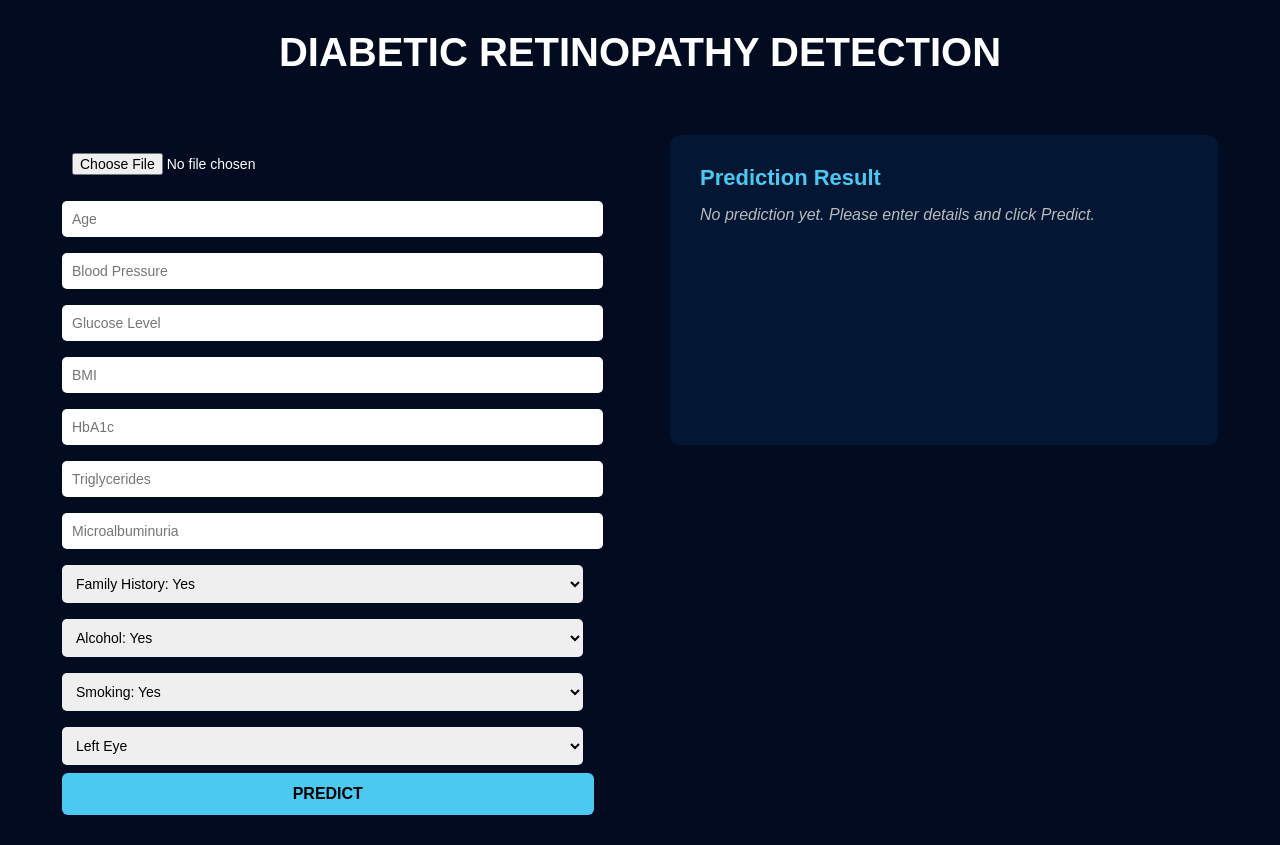
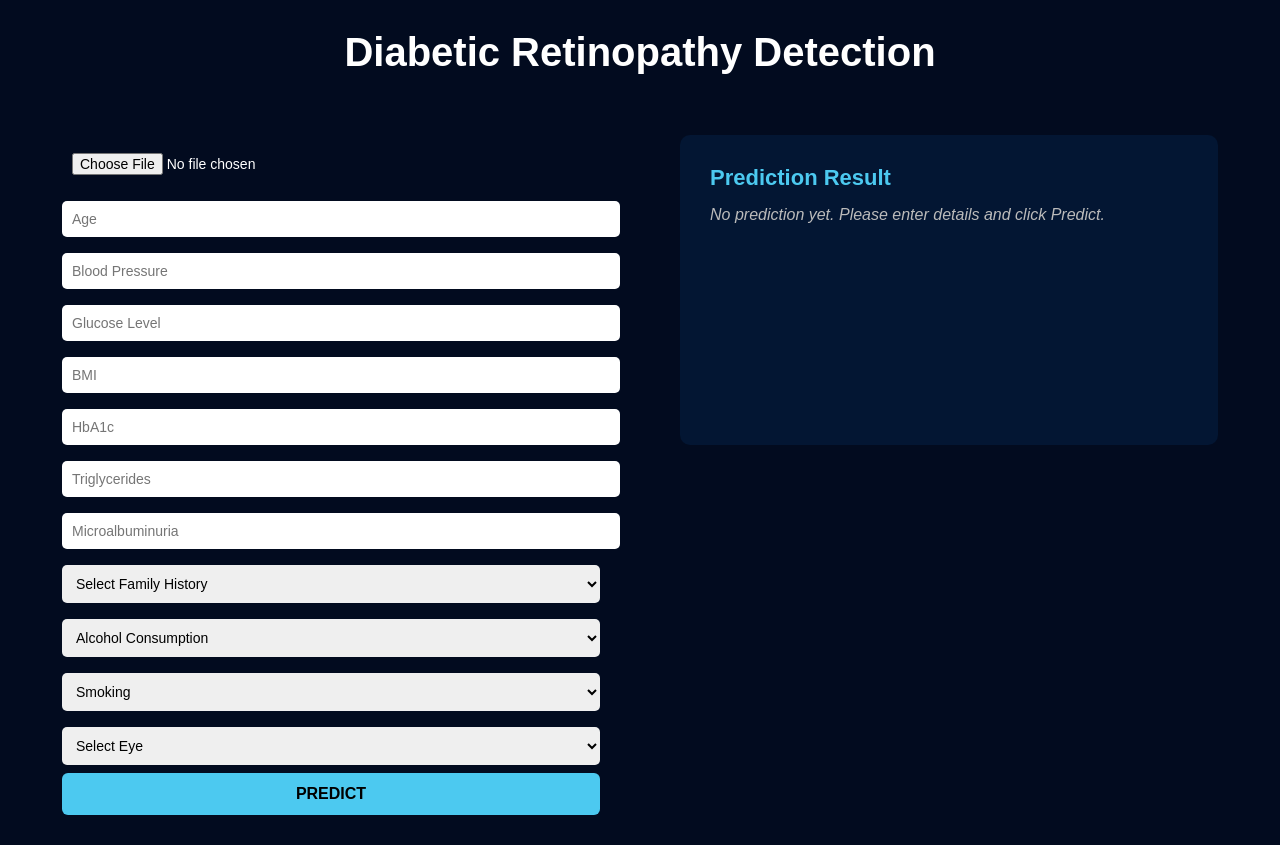
Before and after one commit to maduripramith-code/DR_Project, a Flask app: page / in a window 1280 px wide. Run offline with Flask 3, Linux system fonts and the light colour scheme.

Commit message:
Update index.html

```diff
--- a/templates/index.html
+++ b/templates/index.html
@@ -2,13 +2,12 @@
 <html lang="en">
 <head>
     <meta charset="UTF-8">
-    <title>DIABETIC RETINOPATHY DETECTION</title>
-
+    <title>Diabetic Retinopathy Detection</title>
     <style>
         body {
             margin: 0;
             font-family: Arial, Helvetica, sans-serif;
-            background-color: #020b1f; /* darker blue */
+            background-color: #020b1f; /* Dark blue */
             color: white;
         }
 
@@ -21,17 +20,20 @@
 
         .container {
             display: flex;
+            flex-wrap: wrap;
             width: 95%;
             margin: auto;
+            gap: 20px;
         }
 
         .left, .right {
-            width: 50%;
+            flex: 1;
+            min-width: 300px;
             padding: 30px;
         }
 
         input, select {
-            width: 95%;
+            width: 100%;
             padding: 10px;
             margin: 8px 0;
             border-radius: 5px;
@@ -44,11 +46,12 @@
             color: black;
             font-size: 16px;
             padding: 12px;
-            width: 97%;
+            width: 100%;
             border: none;
             border-radius: 6px;
             cursor: pointer;
             font-weight: bold;
+            transition: 0.3s;
         }
 
         button:hover {
@@ -81,10 +84,9 @@
         }
     </style>
 </head>
-
 <body>
 
-<h1>DIABETIC RETINOPATHY DETECTION</h1>
+<h1>Diabetic Retinopathy Detection</h1>
 
 <div class="container">
 
@@ -92,32 +94,36 @@
     <div class="left">
         <form method="POST" enctype="multipart/form-data">
 
-            <input type="file" name="image" required>
+            <input type="file" name="image" accept="image/*" required>
 
-            <input type="number" name="age" placeholder="Age" required>
-            <input type="number" name="bp" placeholder="Blood Pressure" required>
-            <input type="number" name="glucose" placeholder="Glucose Level" required>
-            <input type="number" step="0.1" name="bmi" placeholder="BMI" required>
-            <input type="number" step="0.1" name="hba1c" placeholder="HbA1c" required>
-            <input type="number" name="triglycerides" placeholder="Triglycerides" required>
-            <input type="number" name="microalbuminuria" placeholder="Microalbuminuria" required>
+            <input type="number" name="age" placeholder="Age" min="0" required>
+            <input type="number" name="bp" placeholder="Blood Pressure" min="0" required>
+            <input type="number" name="glucose" placeholder="Glucose Level" min="0" required>
+            <input type="number" step="0.1" name="bmi" placeholder="BMI" min="0" required>
+            <input type="number" step="0.1" name="hba1c" placeholder="HbA1c" min="0" required>
+            <input type="number" name="triglycerides" placeholder="Triglycerides" min="0" required>
+            <input type="number" name="microalbuminuria" placeholder="Microalbuminuria" min="0" required>
 
-            <select name="family_history">
-                <option value="1">Family History: Yes</option>
-                <option value="0">Family History: No</option>
+            <select name="family_history" required>
+                <option value="" disabled selected>Select Family History</option>
+                <option value="1">Yes</option>
+                <option value="0">No</option>
             </select>
 
-            <select name="alcohol">
-                <option value="1">Alcohol: Yes</option>
-                <option value="0">Alcohol: No</option>
+            <select name="alcohol" required>
+                <option value="" disabled selected>Alcohol Consumption</option>
+                <option value="1">Yes</option>
+                <option value="0">No</option>
             </select>
 
-            <select name="smoking">
-                <option value="1">Smoking: Yes</option>
-                <option value="0">Smoking: No</option>
+            <select name="smoking" required>
+                <option value="" disabled selected>Smoking</option>
+                <option value="1">Yes</option>
+                <option value="0">No</option>
             </select>
 
-            <select name="eye_side">
+            <select name="eye_side" required>
+                <option value="" disabled selected>Select Eye</option>
                 <option value="0">Left Eye</option>
                 <option value="1">Right Eye</option>
             </select>
@@ -131,6 +137,7 @@
         <div class="output-box">
             <div class="output-title">Prediction Result</div>
 
+            <!-- Flask/Django template logic -->
             {% if stage %}
                 <div class="result"><b>Stage:</b> {{ stage }}</div>
                 <div class="result"><b>Risk Level:</b> {{ risk }}</div>
```
